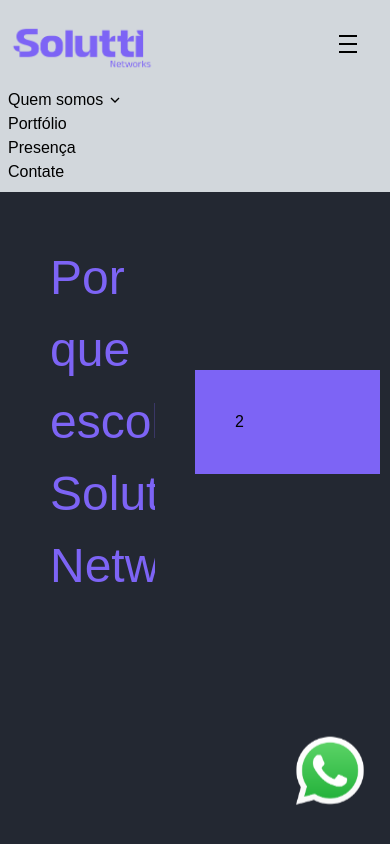
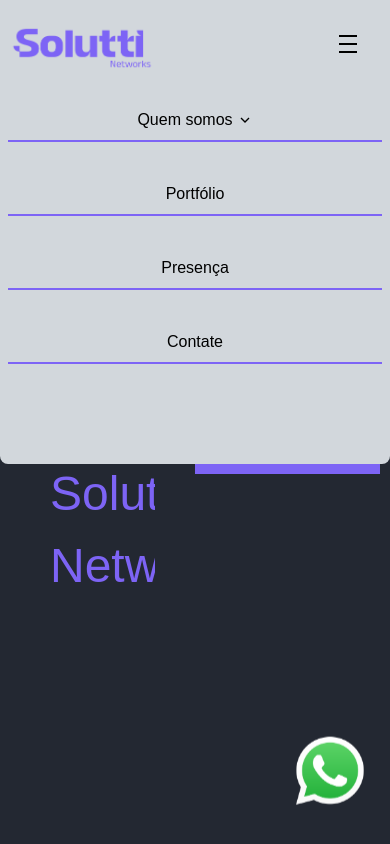
Before and after one commit to Solutti/solutti.net, a Next.js app: page / in a window 390 px wide. Both pictures are taken after a click on the element 348 px from the left and 47 px from the top of the page. Shown: the top 844 px of the page. Built offline with nearby package versions, Linux system fonts and the light colour scheme; a web font is replaced by a local one.

Commit message:
Update hamburger.tsx

```diff
--- a/src/app/componets/header/hamburger.tsx
+++ b/src/app/componets/header/hamburger.tsx
@@ -20,19 +20,17 @@
 
 interface SubmenuProps {
   items?: SubmenuItem[];
-  isOpen: boolean;
 }
 
-const Submenu: React.FC<SubmenuProps> = ({ items, isOpen }) => (
+const Submenu: React.FC<SubmenuProps> = ({ items }) => (
   <ul
-    className={` p-2 rounded-lg shadow-lg relative ${
-      isOpen ? 'block' : 'hidden'
-    }`}
+    className="w-full p-2 relative justify-center items-center flex flex-col"
   >
     {items?.map((item, index) => (
-      <li key={index}>
-        <Link href={item.path} className='hover:text-lilas'>
+      <li key={index} className='w-full flex items-center justify-center'>
+        <Link href={item.path} className='hover:text-lilas text-base py-5 w-full flex flex-col items-center justify-center bg-lilas'>
           {item.label}
+          <div className=" w-full border-b-2 mt-2 border-b-lilas"/> {/* Divider */}
         </Link>
       </li>
     ))}
@@ -42,24 +40,14 @@
 const MenuItem: React.FC<MenuItemProps> = ({ item }) => {
   const [isSubmenuOpen, setIsSubmenuOpen] = useState(false);
 
-  const handleMouseEnter = () => {
-    setIsSubmenuOpen(true);
-  };
-
-  const handleMouseLeave = () => {
-    setIsSubmenuOpen(false);
-  };
-
   return (
     <li
-      onMouseEnter={handleMouseEnter}
-      onMouseLeave={handleMouseLeave}
-      className='relative'
+      className='relative justify-center flex flex-col'
     >
-      <div className='cursor-pointer'>
+      <div className='cursor-pointer justify-center flex'>
         {item.submenu ? (
-          <div
-            className='flex flex-row items-center hover:text-lilas'
+        <div className='py-5 w-full flex flex-col items-center justify-center'>
+            <div className='hover:text-lilas text-base flex flex-row items-center justify-center'
                     onClick={() => setIsSubmenuOpen(!isSubmenuOpen)}
                 >
                 {item.label}
@@ -68,14 +56,18 @@
                 ) : (
                 <GrFormDown className='ml-1' />
                 )}
+
+            </div>
+            <div className="w-full border-b-2 mt-2 border-b-lilas"/> {/* Divider */}
         </div>
         ) : (
-          <Link href={item.path} className='hover:text-lilas'>
+          <Link href={item.path} className='hover:text-lilas text-base py-5 w-full flex flex-col items-center justify-center'>
             {item.label}
+            <div className="w-full border-b-2 mt-2 border-b-lilas"/> {/* Divider */}
           </Link>
         )}
       </div>
-      {item.submenu && isSubmenuOpen && <Submenu items={item.submenu} isOpen={isSubmenuOpen} />}
+      {item.submenu && isSubmenuOpen && <Submenu items={item.submenu} />}
     </li>
   );
 };
@@ -109,7 +101,7 @@
 
       {/* Menu para Versão Mobile */}
       {isMobileMenuOpen && (
-        <ul className='md:hidden flex flex-col absolute top-20 left-0 bg-gray-light p-2 w-screen ease-in-out duration-700'>
+        <ul className='md:hidden flex flex-col absolute top-20 left-0 bg-gray-light pb-20 rounded-b-lg p-2 w-screen ease-in-out duration-700'>
           {menuData.map((item, index) => (
             <MenuItem key={index} item={item} />
           ))}
```
Lines whose indentation alone changed are shown as unchanged.
